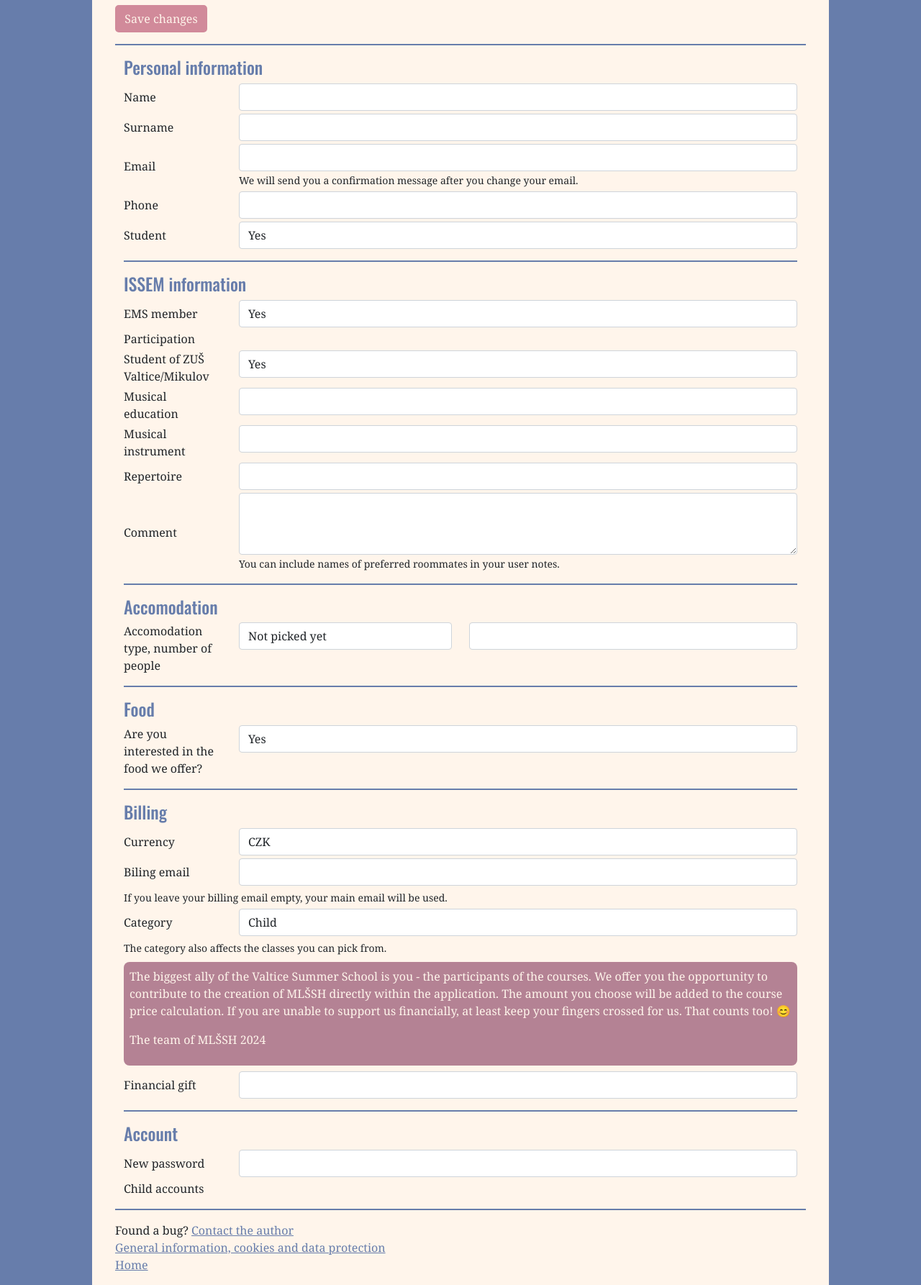
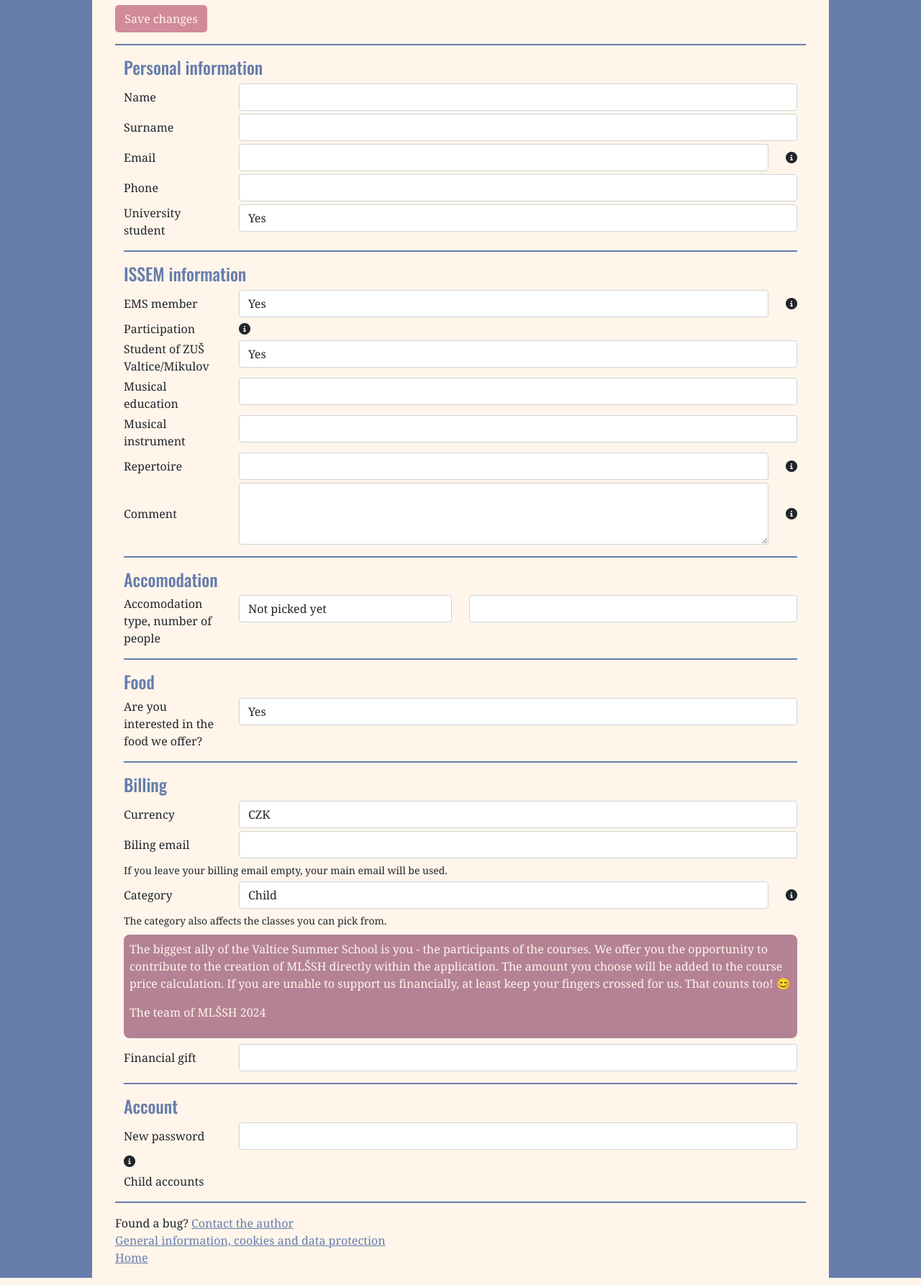
Before and after one commit to piipecek/valtice-applications, a Flask app: template website/templates/user/en_edit_account.html in a window 1280 px wide. Shown: the part 206-1992 px from the top of the page at 72% size. Run offline with Flask 3, Linux system fonts and the light colour scheme; the template is opened without the code that fills it, so the values that code supplies are empty; some libraries are stand-ins or nearby versions.

Commit message:
infobublinky

```diff
--- a/website/templates/organizator/uprava_ucastnika.html
+++ b/website/templates/organizator/uprava_ucastnika.html
@@ -93,7 +93,7 @@
                 </select>
             </div>
             <div class="col">
-                <input type="number" step="0.5" class="form-control" id="accomodation_count" name="accomodation_count">
+                <input type="number" step="1" class="form-control" id="accomodation_count" name="accomodation_count">
             </div>
         </div>
         <div class="row my-1">
--- a/website/templates/user/en_edit_account.html
+++ b/website/templates/user/en_edit_account.html
@@ -23,7 +23,12 @@
             <div class="col-2 d-flex align-items-center">Email</div>
             <div class="col">
                 <input type="text" class="form-control" id="email" name="email">
-                <small>We will send you a confirmation message after you change your email.</small>
+            </div>
+            <div class="col-auto d-flex align-items-center">
+                <div class="custom-tooltip custom-tooltip-left">
+                    <i class="fa-solid fa-circle-info"></i>
+                    <span class="custom-tooltiptext">We will send you a confirmation message after you change your email.</span>
+                </div>
             </div>
         </div>
         <div class="row my-1">
@@ -33,7 +38,7 @@
             </div>
         </div>
         <div class="row my-1">
-            <div class="col-2 d-flex align-items-center">Student</div>
+            <div class="col-2 d-flex align-items-center">University student</div>
             <div class="col">
                 <select class="form-control" id="is_student" name="is_student">
                     <option value="Ano">Yes</option>
@@ -51,6 +56,12 @@
                     <option value="Ne">No</option>
                 </select>
             </div>
+            <div class="col-auto d-flex align-items-center">
+                <div class="custom-tooltip custom-tooltip-left">
+                    <i class="fa-solid fa-circle-info"></i>
+                    <span class="custom-tooltiptext">The Early music society is a non-profit organization that organizes the ISSEM. More information about EMS and membership can be found on the <a class="link" target="_blank" href="http://ssh.early-music.cz">website</a>.</span>
+                </div>
+            </div>
         </div>
         <div class="row my-1">
             <div class="col-2 d-flex align-items-center">Participation</div>
@@ -62,6 +73,12 @@
             </div>
             <div class="col" id="zmena_ucasti_zakazana" hidden>
                 You are an active participant. To change that, you have to leave all of your classes first.
+            </div>
+            <div class="col-auto d-flex align-items-center">
+                <div class="custom-tooltip custom-tooltip-left">
+                    <i class="fa-solid fa-circle-info"></i>
+                    <span class="custom-tooltiptext">TODO popis pasivní účasti v EN</span>
+                </div>
             </div>
         </div>
         <div class="row my-1">
@@ -90,12 +107,23 @@
             <div class="col">
                 <input type="text" class="form-control" id="repertoire" name="repertoire">
             </div>
+            <div class="col-auto d-flex align-items-center">
+                <div class="custom-tooltip custom-tooltip-left">
+                    <i class="fa-solid fa-circle-info"></i>
+                    <span class="custom-tooltiptext">You may fill in the repertoire later, when you know it.</span>
+                </div>
+            </div>
         </div>
         <div class="row my-1">
             <div class="col-2 d-flex align-items-center">Comment</div>
             <div class="col">
                 <textarea class="form-control" id="comment" name="comment" rows="3"></textarea>
-                <small>You can include names of preferred roommates in your user notes.</small>
+            </div>
+            <div class="col-auto d-flex align-items-center">
+                <div class="custom-tooltip custom-tooltip-left">
+                    <i class="fa-solid fa-circle-info"></i>
+                    <span class="custom-tooltiptext">You can write the names of preferred roommates in the dormitory, or any other message.</span>
+                </div>
             </div>
         </div>
         <hr>
@@ -105,13 +133,13 @@
             <div class="col-4">
                 <select class="form-control" id="accomodation_type" name="accomodation_type">
                     <option selected value="-">Not picked yet</option>
-                    <option value="own">Not interested</option>
+                    <option value="own">Managed by myself</option>
                     <option value="gym">Gym</option>
                     <option value="vs">Viticulture school</option>
                 </select>
             </div>
             <div class="col">
-                <input type="number" step="0.5" class="form-control" id="accomodation_count" name="accomodation_count">
+                <input type="number" step="1" class="form-control" id="accomodation_count" name="accomodation_count">
             </div>
         </div>
         <hr>
@@ -160,6 +188,12 @@
                     <option value="youth">Youth up to 15 years old</option>
                     <option value="adult">Adult</option>
                 </select>
+            </div>
+            <div class="col-auto d-flex align-items-center">
+                <div class="custom-tooltip custom-tooltip-left">
+                    <i class="fa-solid fa-circle-info"></i>
+                    <span class="custom-tooltiptext">The category also affects the classes you can pick from.</span>
+                </div>
             </div>
         </div>
         <small>The category also affects the classes you can pick from.</small>
@@ -248,6 +282,12 @@
                 <input type="text" class="form-control" name="parent_email" placeholder="parent's email">
             </div>
         </div>
+        <div class="col-auto d-flex align-items-center">
+            <div class="custom-tooltip custom-tooltip-left">
+                <i class="fa-solid fa-circle-info"></i>
+                <span class="custom-tooltiptext">If, for example, one person manages the Valtice in one family, they can connect their accounts like this. The parent account can manage its connected accounts.</span>
+            </div>
+        </div>
         <div class="row my-1" id="yes_parent" hidden>
             <div class="col">
                 This account is managed by <span id="manager_name"></span>. If you wish to unlink these accounts, the parent account must do it.
```
Also changed, not shown: website/templates/user/cz_edit_account.html (+34 -12 lines).
